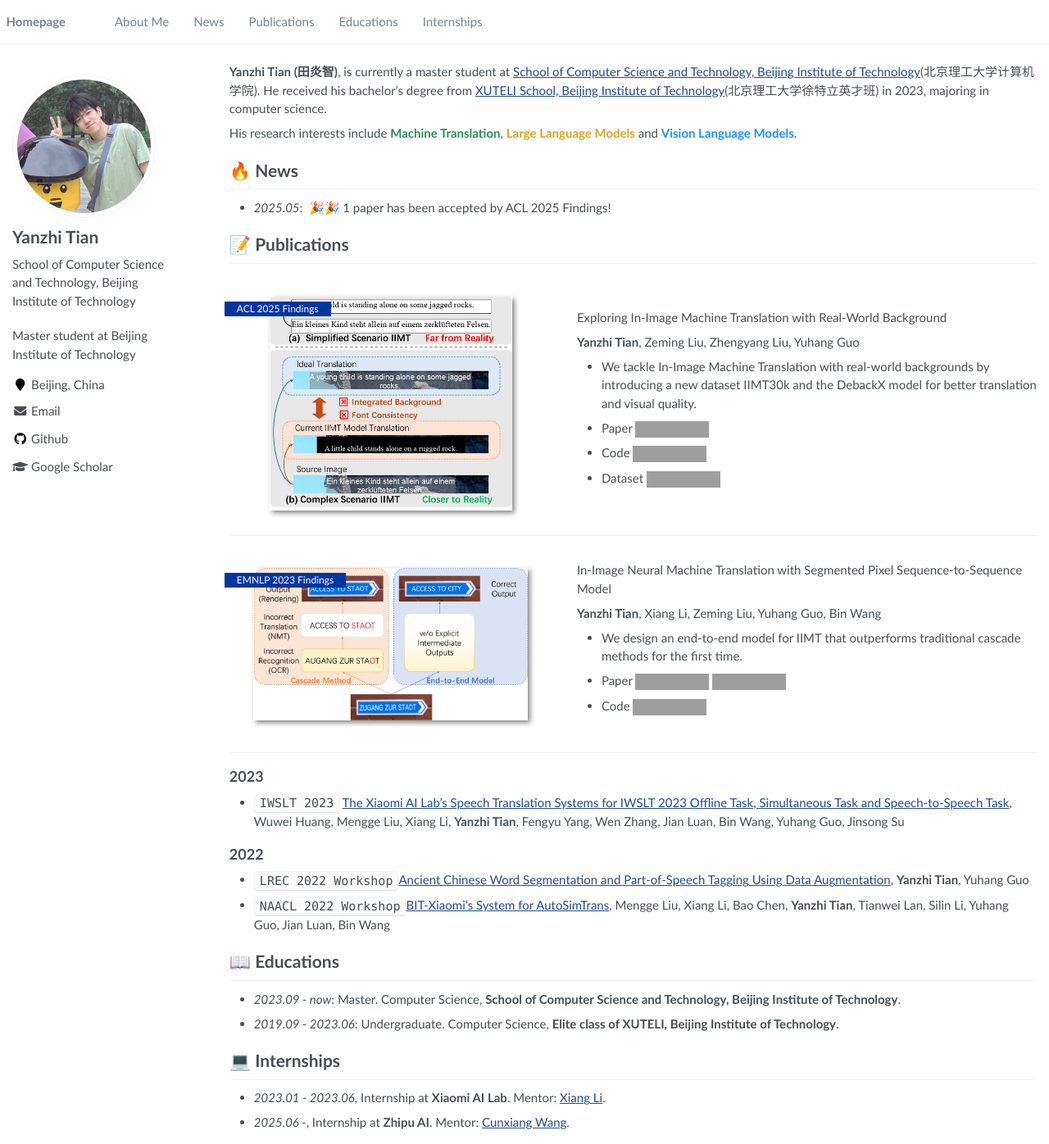
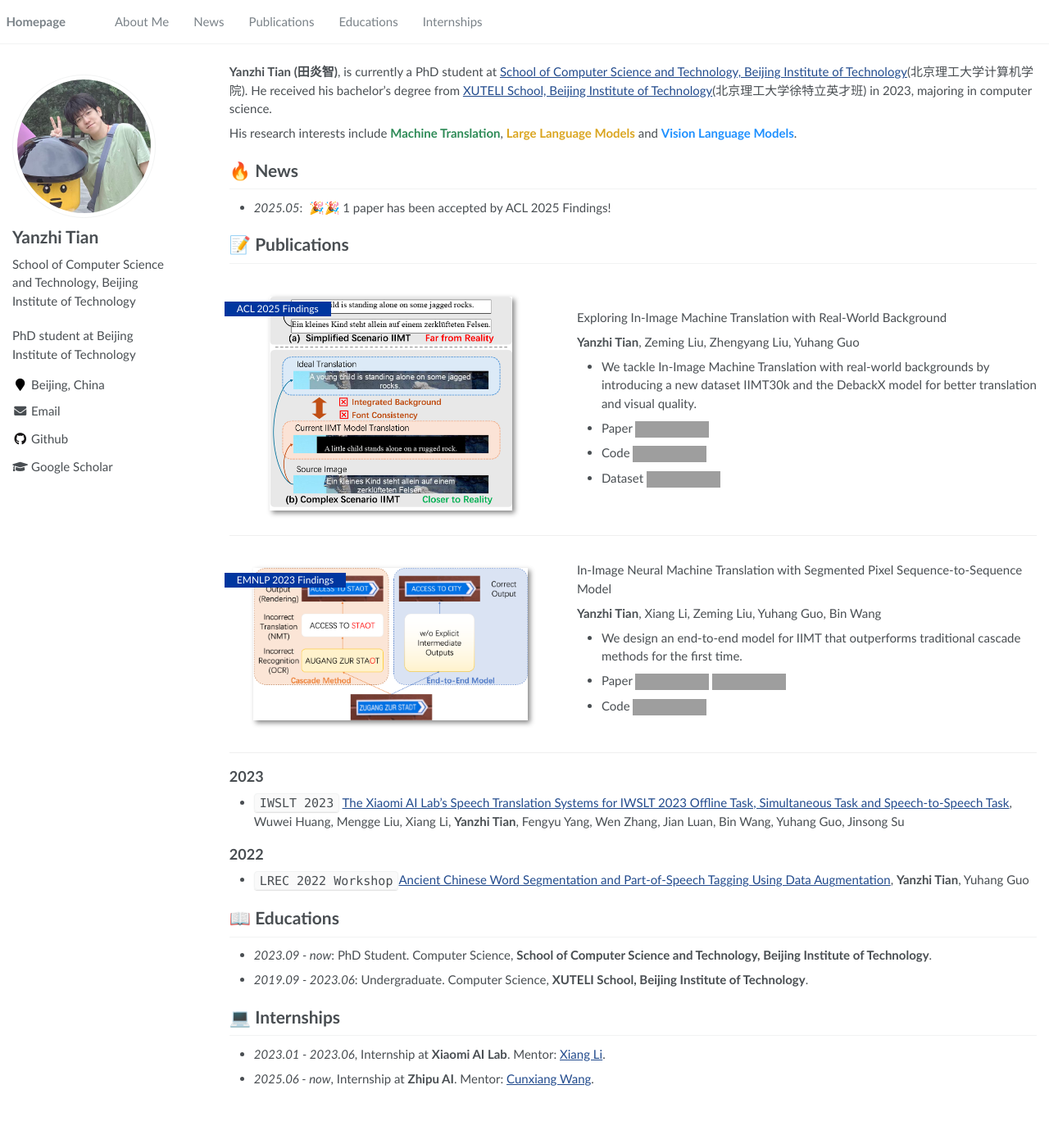
Before and after one commit to YanzhiTian/yanzhitian.github.io, a Jekyll site: the page built from _pages/about.md, in a window 1280 px wide and 1396 px high. Shown: the whole window at 82% size. Built offline with Jekyll 4.4.1, drawn with Linux system fonts in a browser that asks for light colours; grey boxes are pictures that could not be loaded.

Commit message:
first commit

```diff
--- a/_config.yml
+++ b/_config.yml
@@ -7,7 +7,7 @@
 
 # Site Settings
 title                    : "Yanzhi Tian(田炎智)"
-description              : "Master student at Beijing Institute of Technology "
+description              : "PhD student at Beijing Institute of Technology "
 repository               : "yanzhitian/yanzhitian.github.io"
 google_scholar_stats_use_cdn : true
 
--- a/_pages/about.md
+++ b/_pages/about.md
@@ -17,7 +17,7 @@ redirect_from:
 
 <span class='anchor' id='about-me'></span>
 
-**Yanzhi Tian (田炎智)**, is currently a master student at [School of Computer Science and Technology, Beijing Institute of Technology](https://cs.bit.edu.cn/)(北京理工大学计算机学院). He received his bachelor's degree from [XUTELI School, Beijing Institute of Technology](https://xuteli.bit.edu.cn/)(北京理工大学徐特立英才班) in 2023, majoring in computer science.
+**Yanzhi Tian (田炎智)**, is currently a PhD student at [School of Computer Science and Technology, Beijing Institute of Technology](https://cs.bit.edu.cn/)(北京理工大学计算机学院). He received his bachelor's degree from [XUTELI School, Beijing Institute of Technology](https://xuteli.bit.edu.cn/)(北京理工大学徐特立英才班) in 2023, majoring in computer science.
 
 His research interests include <font color="#2E8B57"><b>Machine Translation</b></font>, <font color="#DAA520"><b>Large Language Models</b></font> and <font color="#1E90FF"><b>Vision Language Models</b></font>.
 
@@ -81,15 +81,14 @@ In-Image Neural Machine Translation with Segmented Pixel Sequence-to-Sequence Mo
 
 ## 2022
 - ``LREC 2022 Workshop``[Ancient Chinese Word Segmentation and Part-of-Speech Tagging Using Data Augmentation](https://aclanthology.org/2022.lt4hala-1.21/), **Yanzhi Tian**, Yuhang Guo
-- ``NAACL 2022  Workshop``[BIT-Xiaomi’s System for AutoSimTrans](https://aclanthology.org/2022.autosimtrans-1.6/), Mengge Liu, Xiang Li, Bao Chen, **Yanzhi Tian**, Tianwei Lan, Silin Li, Yuhang Guo, Jian Luan, Bin Wang
 
 <!-- # 🎖 Honors and Awards
 - *2021.10* Lorem ipsum dolor sit amet, consectetur adipiscing elit. Vivamus ornare aliquet ipsum, ac tempus justo dapibus sit amet.
 - *2021.09* Lorem ipsum dolor sit amet, consectetur adipiscing elit. Vivamus ornare aliquet ipsum, ac tempus justo dapibus sit amet.  -->
 
 # 📖 Educations
-- *2023.09 - now*: Master. Computer Science, **School of Computer Science and Technology, Beijing Institute of Technology**.
-- *2019.09 - 2023.06*: Undergraduate. Computer Science, **Elite class of XUTELI, Beijing Institute of Technology**.
+- *2023.09 - now*: PhD Student. Computer Science, **School of Computer Science and Technology, Beijing Institute of Technology**.
+- *2019.09 - 2023.06*: Undergraduate. Computer Science, **XUTELI School, Beijing Institute of Technology**.
 
 <!-- # 🧐 Services
 - **Reviewer** of ACL Rolling Review (ARR), 2024 -->
@@ -100,4 +99,4 @@ In-Image Neural Machine Translation with Segmented Pixel Sequence-to-Sequence Mo
 
 # 💻 Internships
 - *2023.01 - 2023.06*, Internship at **Xiaomi AI Lab**. Mentor: [Xiang Li](https://scholar.google.com.hk/citations?user=DMfYmIEAAAAJ&hl=zh-CN).
-- *2025.06 -*, Internship at **Zhipu AI**. Mentor: [Cunxiang Wang](https://wangcunxiang.github.io/).
+- *2025.06 - now*, Internship at **Zhipu AI**. Mentor: [Cunxiang Wang](https://wangcunxiang.github.io/).
```
